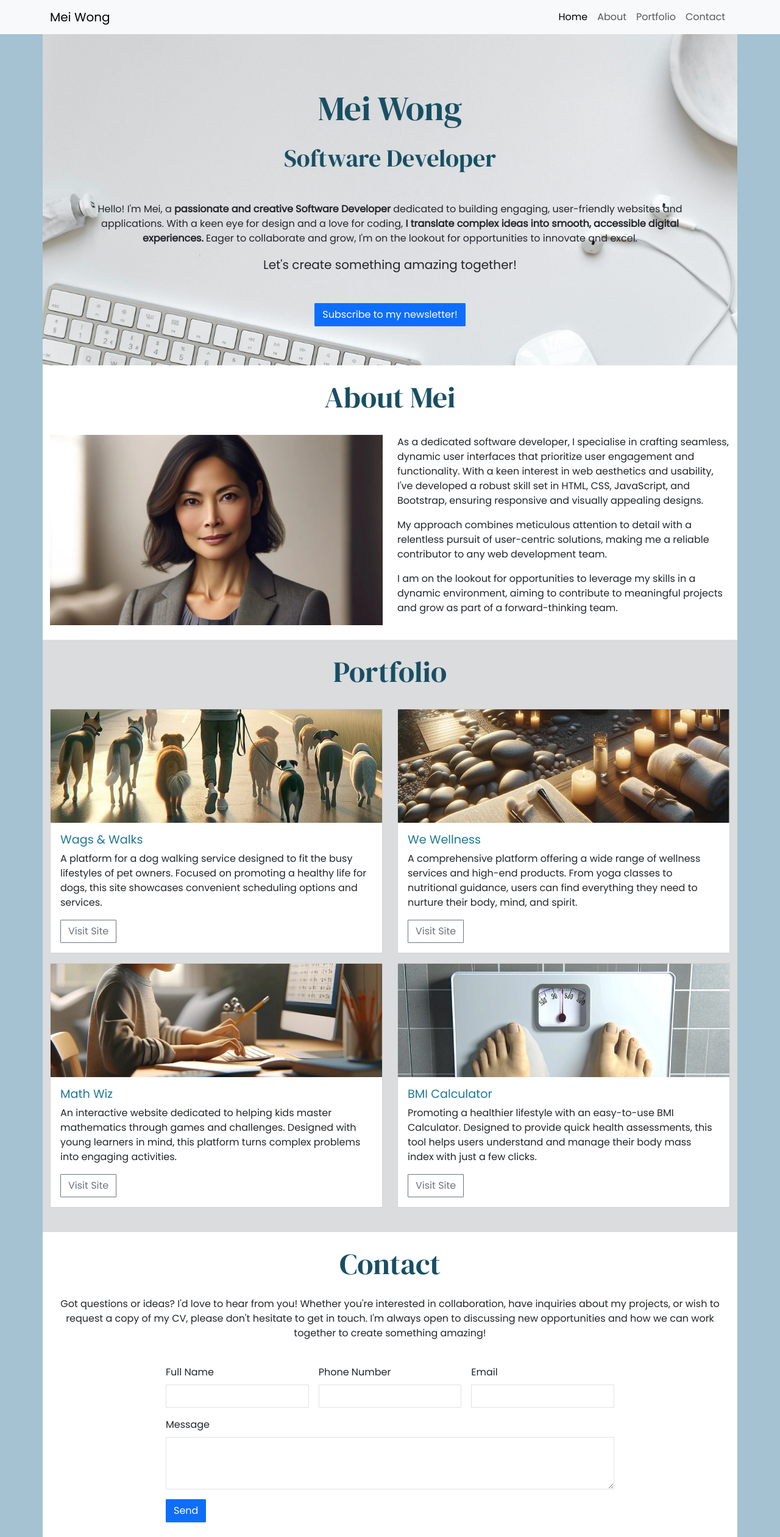
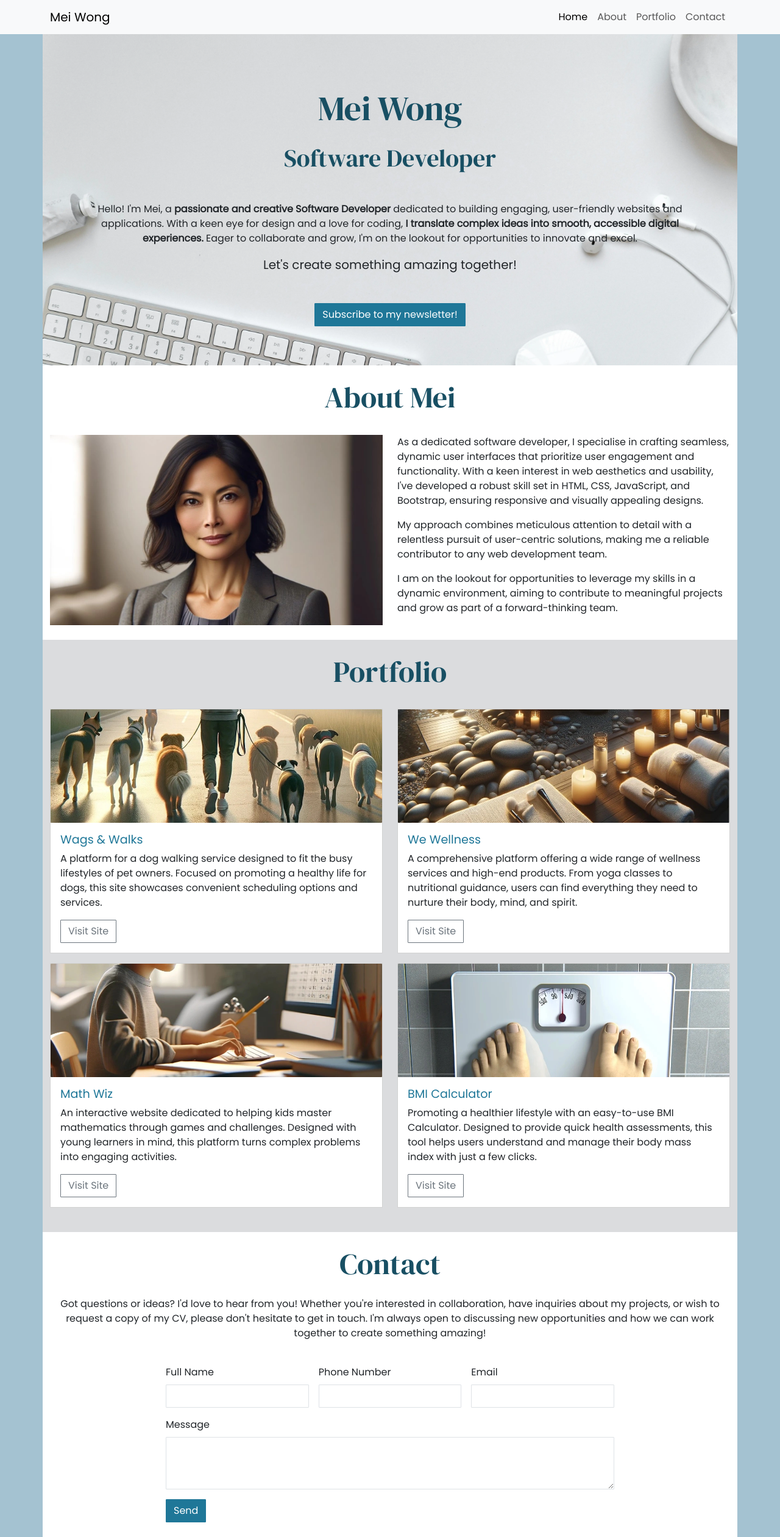
Before and after one commit to daisy21000/portfolio-project, a plain HTML site: page index.html in a window 1280 px wide. Shown: the whole page at 61% size. Drawn offline with nearby package versions, Linux system fonts and the light colour scheme.

Commit message:
Add custom class to buttons

```diff
--- a/assets/css/style.css
+++ b/assets/css/style.css
@@ -22,6 +22,17 @@ h2 {
 .sharp-corners,
 .sharp-corners * {
     border-radius: 1px;
+}
+
+/* Buttons */
+.custom-button {
+    background-color: #1f7798;
+    border-color: #1f7798;
+}
+
+.custom-button:hover {
+    background-color: #1d6d8a;
+    border-color: #1d6d8a;
 }
 
 /* Hero Section */
--- a/index.html
+++ b/index.html
@@ -61,7 +61,7 @@
                 <!-- mb-5 gives extra margin spacing under lead text -->
                 <p class="lead mb-5">Let's create something amazing together!</p>
                 <!-- Bootstrap Modal Button -->
-                <button type="button" class="btn btn-primary sharp-corners" data-bs-toggle="modal"
+                <button type="button" class="btn btn-primary sharp-corners custom-button" data-bs-toggle="modal"
                     data-bs-target="#exampleModal">
                     Subscribe to my newsletter!
                 </button>
@@ -207,7 +207,7 @@
                         <textarea class="form-control" id="message" rows="3"></textarea>
                     </div>
                     <div class="col-12">
-                        <button type="submit" class="btn btn-primary">Send</button>
+                        <button type="submit" class="btn btn-primary custom-button">Send</button>
                     </div>
                 </form>
             </div>
@@ -235,7 +235,7 @@
                         <input type="email" class="form-control" id="inputEmail">
                     </div>
                     <div class="col-12 mb-4">
-                        <button type="submit" class="btn btn-primary">Sign Up!</button>
+                        <button type="submit" class="btn btn-primary custom-button">Sign Up!</button>
                     </div>
                 </form>
             </div>
```
